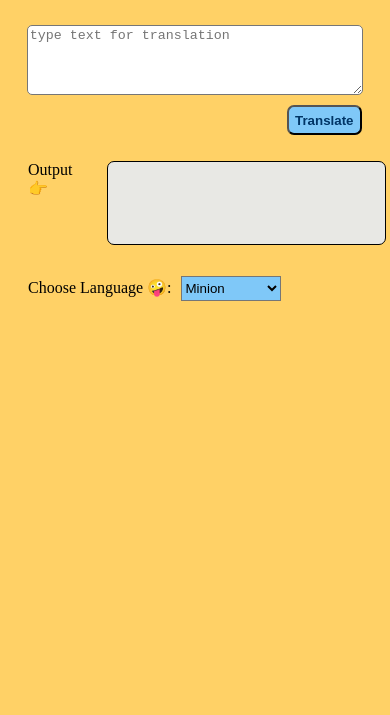
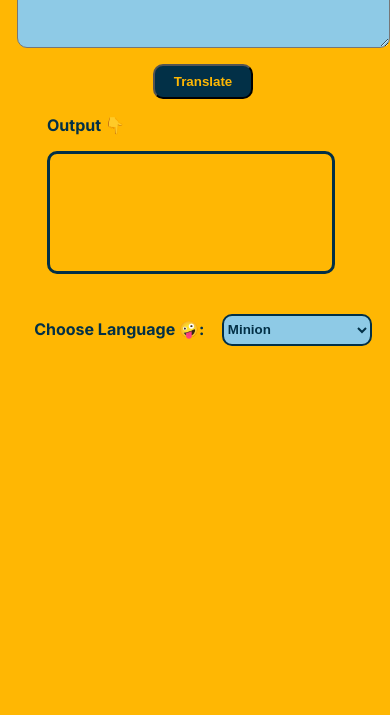
Before and after one commit to Shivani-1524/minion-translator, a plain HTML site: page index.html in a window 390 px wide. Shown: the part 197-912 px from the top of the page. Before the commit the page ends 844 px from the top, so only its background shows below. Drawn offline with Linux system fonts and the light colour scheme.

Commit message:
style: redesigned and responsive

```diff
--- a/app.js
+++ b/app.js
@@ -6,22 +6,22 @@ let header = document.querySelector('#header');
 let heading = header.innerText;
 
 const database = {
-    modes : [
+    modes: [
         {
-            name:"minion",
-            heading:"Bananana Translator 🍌",
+            name: "minion",
+            heading: "Bananana Translator 🍌",
             URLs: "https://api.funtranslations.com/translate/minion.json",
-            color: "#ffd166"
+            color: "#ffb703"
         },
         {
-            name:"PigLatin",
-            heading:"Pig Latin Translator 🐽",
+            name: "PigLatin",
+            heading: "Pig Latin Translator 🐽",
             URLs: "https://api.funtranslations.com/translate/pig-latin.json",
             color: "#fec5bb"
         },
         {
-            name:"mandalorian",
-            heading:"Mandalorian Translator 👾",
+            name: "mandalorian",
+            heading: "Mandalorian Translator 👾",
             URLs: "https://api.funtranslations.com/translate/mandalorian.json",
             color: "#9bafd9"
         }
@@ -31,20 +31,20 @@ const database = {
 let y = 0;
 let URL = "https://api.funtranslations.com/translate/minion.json";
 
-function getTranslationURL(text){
+function getTranslationURL(text) {
     return URL + "?" + "text=" + text;
 }
 
-function errorhandler(error){
-    console.log("error occured",error);
+function errorhandler(error) {
+    console.log("error occured", error);
     alert("server down try later!");
 }
 
-function modeSelectHandler(){
-
-    database.modes.map((item, i)=>{
-        if(modeSelect.value===item.name){
-            var res = heading.replace("Bananana Translator 🍌",item.heading);
+function modeSelectHandler() {
+    outputDiv.innerText = "";
+    database.modes.map((item, i) => {
+        if (modeSelect.value === item.name) {
+            var res = heading.replace("Bananana Translator 🍌", item.heading);
             document.getElementById("header").innerHTML = res;
             URL = item.URLs;
             document.body.style.background = item.color;
--- a/index.html
+++ b/index.html
@@ -1,21 +1,25 @@
 <!DOCTYPE html>
 <html lang="en">
+
 <head>
     <meta charset="UTF-8">
     <meta http-equiv="X-UA-Compatible" content="IE=edge">
     <meta name="viewport" content="width=device-width, initial-scale=1.0">
-    <title>Document</title>
+    <title>Translator</title>
+    <link rel="preconnect" href="https://fonts.googleapis.com">
+    <link rel="preconnect" href="https://fonts.gstatic.com" crossorigin>
+    <link href="https://fonts.googleapis.com/css2?family=Inter:wght@200;300;400;600;700&display=swap" rel="stylesheet">
     <link rel="stylesheet" href="style.css">
 </head>
 <style>
-    textarea{
+    textarea {
         height: 10vh;
         width: 90%;
         display: block;
         margin: 1rem;
     }
 
-    #output{
+    #output {
         border: 1px solid black;
         height: 10vh;
         width: 80%;
@@ -23,21 +27,24 @@
         padding: 1rem;
     }
 </style>
+
 <body>
-  <h1 id="header">Bananana Translator 🍌</h1>
+
     <div class="container">
+        <h1 id="header">Bananana Translator 🍌</h1>
         <div class="user-input">
-            <textarea id="txtinput" placeholder="type text for translation"></textarea>
+            <textarea id="txtinput" placeholder="type text for translation (ex: hello my friend)"></textarea>
             <button id="btnTranslate">Translate</button>
         </div>
         <div class="output-container">
-            <p>Output 👉</p>
+            <p>Output 👇</p>
             <div id="output">
                 <p></p>
             </div>
         </div>
         <div class="translator">
             Choose Language 🤪:
+            <span></span>
             <select name="mods" id="mode">
                 <option value="minion">Minion</option>
                 <option value="PigLatin">Pig Latin</option>
@@ -48,4 +55,5 @@
 
     <script src="app.js"></script>
 </body>
+
 </html>
--- a/style.css
+++ b/style.css
@@ -1,103 +1,91 @@
-*,
-*::before,
-*::after {
-  box-sizing: border-box;
+body {
+  width: 100vw;
+  height: 100vh;
+  background-color: #ffb703;
+  overflow: hidden;
+  font-family: "Inter", sans-serif;
 }
 
-body {
-  height: 100%;
-  background-color: #ffd166;
+.container {
+  width: 50%;
+  margin: auto;
+  margin-top: 60px;
 }
 
 h1 {
+  text-align: center;
+  color: #023047;
+}
+.user-input {
+  margin-top: 40px;
+}
+.user-input textarea {
+  border-radius: 10px;
+  padding: 10px;
   margin: auto;
-  font-family: Arial, Helvetica, sans-serif;
-  color: #003566;
-  font-size: 2rem;
-  text-align: center;
-  margin-top: 150px;
+  background-color: #8ecae6;
+  color: #023047;
+  font-weight: bold;
 }
 
-.container {
+.user-input button {
+  border-radius: 10px;
+  padding: 8px;
+  width: 100px;
+  display: block;
   margin: auto;
+  margin-top: 16px;
+  background-color: #023047;
+  color: #ffb703;
+  font-weight: bold;
+}
+.output-container {
+  width: fit-content;
+  min-width: 80%;
+  display: block;
+  margin: auto;
+}
+.output-container p {
+  color: #023047;
+  font-weight: bolder;
+}
+.output-container #output {
+  display: block;
+  margin: 0px;
+  border-radius: 10px;
+  border: 3px solid #023047;
+}
+.translator {
+  color: #023047;
+  font-weight: bolder;
+  display: block;
+  margin: auto;
+  width: fit-content;
+  min-width: 80%;
   margin-top: 40px;
-  display: flex;
-  flex-direction: column;
-  width: 400px;
-  justify-content: start;
+}
+.translator span {
+  width: 10px;
+  display: inline-block;
+}
+.translator select {
+  border: 2px solid #023047;
+  background-color: #8ecae6;
+  border-radius: 10px;
+  width: 150px;
+  height: 32px;
+  color: #023047;
+  font-weight: bold;
 }
 
-.user-input {
-  display: flex;
-  flex-direction: column;
+textarea:focus,
+input:focus,
+select:focus {
+  outline: none;
 }
 
-.output-container {
-  width: 100%;
-  margin-top: 10px;
-  margin-left: 20px;
-  align-self: flex-start;
-  display: flex;
-  flex-direction: row;
-}
-
-.translator {
-  margin-top: 15px;
-  margin-left: 20px;
-}
-
-#mode {
-  background-color: #7fc8f8;
-  width: 120px;
-  height: 25px;
-  margin-left: 20px;
-}
-
-#txtinput {
-  height: 70px;
-  max-width: 400px;
-  min-width: 200px;
-  margin: auto;
-  border-radius: 5px;
-}
-
-#btnTranslate {
-  display: flex;
-  align-items: center;
-  align-self: flex-end;
-  margin-top: 10px;
-  margin-right: 20px;
-  background-color: #7fc8f8;
-  color: #003566;
-  font-weight: 600;
-  font-family: Arial, Helvetica, sans-serif;
-  width: 75px;
-  height: 30px;
-  border-radius: 7px;
-}
-
-#output {
-  border: 1px solid #003566;
-  width: 270px;
-  height: auto;
-  border-radius: 7px;
-  background-color: #e8e8e4;
-}
-
-@media only screen and (max-width: 450px) {
-  h1 {
-    font-size: 1.7rem;
-  }
+@media only screen and (max-width: 680px) {
   .container {
-    width: auto;
-    min-width: 250px;
-  }
-  #output {
-    width: 60%;
-    margin-left: 10px;
-  }
-  #mode {
-    margin-left: 5px;
-    width: 100px;
+    width: 100%;
   }
 }
```
